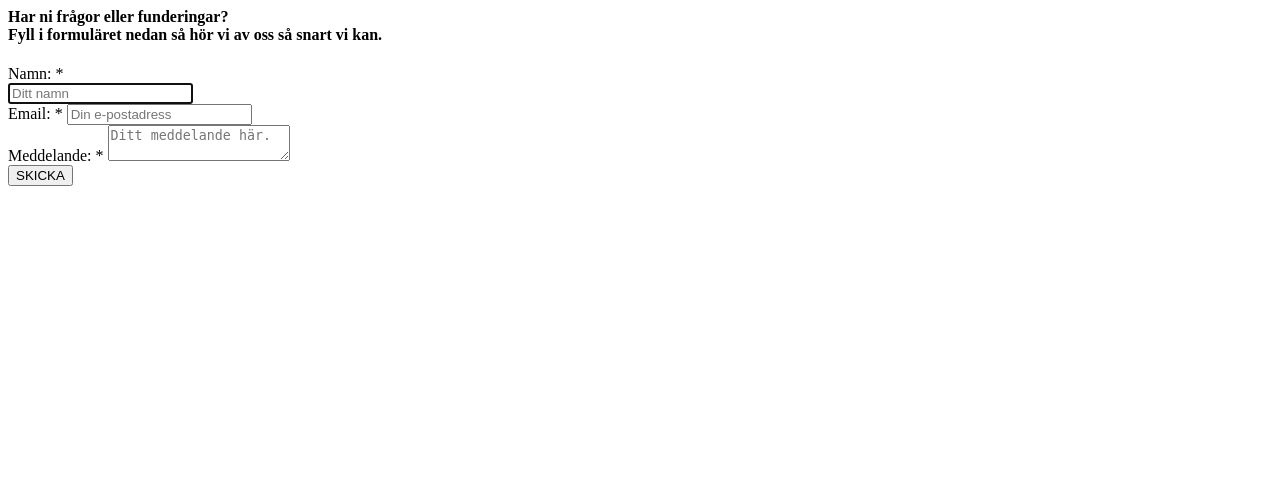
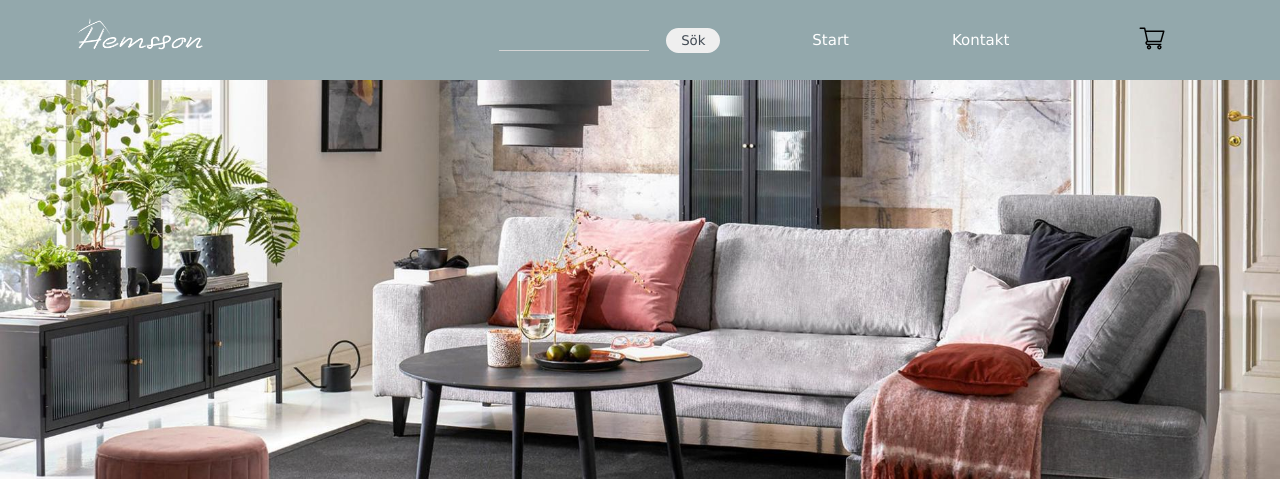
Before and after one commit to ItchyPitchy/Webbshoppen, a PHP site: page /Webbshoppen/contact.php in a window 1280 px wide. Shown: the top 479 px of the page. Before the commit the page ends 186 px from the top, so only its background shows below. Run offline with PHP 8.4, Linux system fonts and the light colour scheme.

Commit message:
added header and footer to contact.php

```diff
--- a/contact.php
+++ b/contact.php
@@ -1,3 +1,5 @@
+<?php require_once "./header.php"; ?>
+
 <script type = "text/javascript">
 
 function validateForm(){
@@ -95,6 +97,4 @@ function validateForm(){
     </div>
 </div>
 
-<?php
-
-?>
+<?php require_once "./footer.php"; ?>
--- a/header.php
+++ b/header.php
@@ -17,7 +17,7 @@
         </form>
         <div class="header_categories">
           <a class="navigation-link" href="http://localhost/Webbshoppen/">Start</a>
-          <a class="navigation-link" href="">Kontakt</a>
+          <a class="navigation-link" href="http://localhost/Webbshoppen/contact.php">Kontakt</a>
         </div>
         <a class="navigation-link" href="http://localhost/Webbshoppen/cart.php"><img src="./styles/images/cart.svg" alt="" class="cart-img" height="25px" width="25px"> </a>
       </div>
```
Also changed, not shown: styles/style.css (+8 -4 lines), 1 other file.
